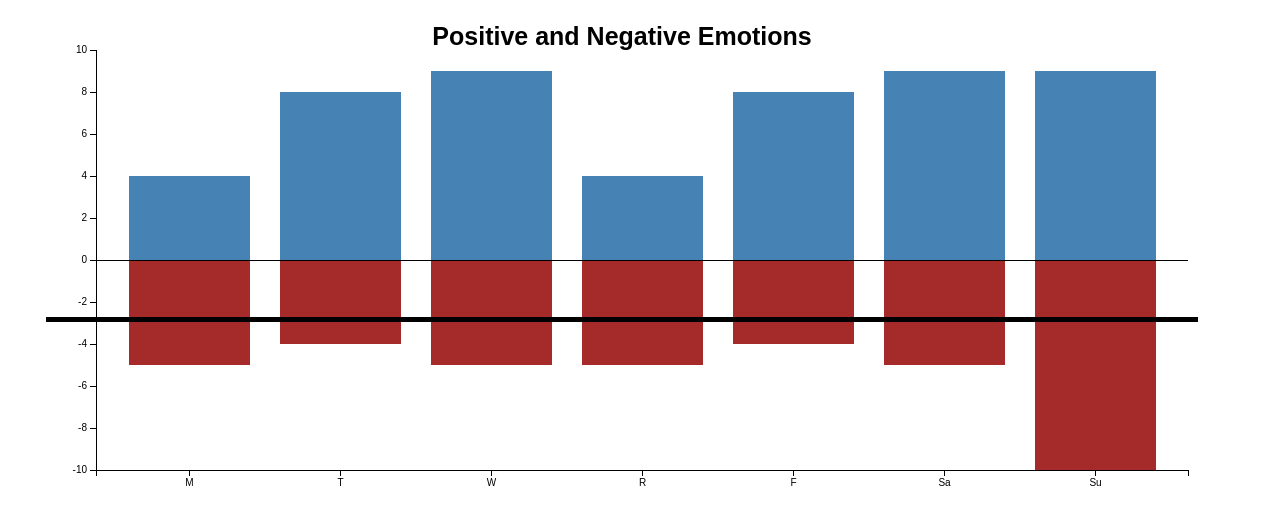
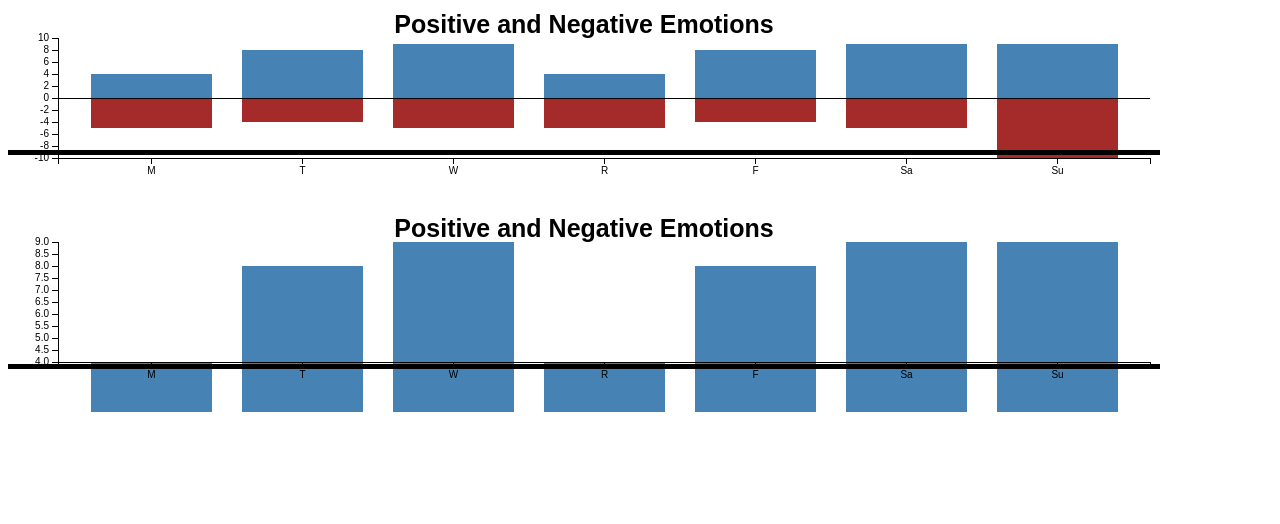
Before and after one commit to Tag0Mag0/d3_mood_chart, a plain HTML site: page index.html in a window 1280 px wide. Drawn offline with nearby package versions, Linux system fonts and the light colour scheme.

Commit message:
added mood chart

```diff
--- /dev/null
+++ b/emotions_data.js
@@ -0,0 +1 @@
+var emotionsData = [{day: "M", intensity: 4}, {day: "M", intensity: -5}, {day: "T", intensity: 8}, {day: "T", intensity: -4}, {day: "W", intensity: 9}, {day:"W", intensity:-5}, {day:"R", intensity: 4}, {day:"R", intensity:-5}, {day:"F", intensity: 8}, {day:"F", intensity:-4}, {day:"Sa", intensity:9}, {day:"Sa", intensity:-5}, {day:"Su", intensity:9}, {day:"Su", intensity:-10}];
--- a/index.html
+++ b/index.html
@@ -4,22 +4,31 @@
   <head>
     <script type="text/javascript" src="https://cdnjs.cloudflare.com/ajax/libs/d3/3.5.3/d3.min.js" charset="utf-8" ></script>
     <script type="text/javascript" src="chart.js" charset="utf-8" ></script>
+    <script type="text/javascript" src="emotions_data.js" charset="utf-8" ></script>
+    <script type="text/javascript" src="mood_data.js" charset="utf-8" ></script>
     <link href="styles.css" rel="stylesheet" type="text/css">
   </head>
 
   <body>
-    <div id="example"></div>
+    <div id="emotions"></div>
+    <div id="mood"></div>
 
     <script>
-      var data = [{day: "M", intensity: 4}, {day: "M", intensity: -5}, {day: "T", intensity: 8}, {day: "T", intensity: -4}, {day: "W", intensity: 9}, {day:"W", intensity:-5}, {day:"R", intensity: 4}, {day:"R", intensity:-5}, {day:"F", intensity: 8}, {day:"F", intensity:-4}, {day:"Sa", intensity:9}, {day:"Sa", intensity:-5}, {day:"Su", intensity:9}, {day:"Su", intensity:-10}];
+      var graphWidth = window.innerWidth * .9;
 
-      var graphWidth = window.innerWidth * .9
-
-      d3.select("#example")
-        .datum(data)
+      d3.select("#emotions")
+        .datum(emotionsData)
           .call(columnChart()
             .width(graphWidth)
-            .height(500)
+            .height(200)
+            .x(function(d, i) { return d.day; })
+            .y(function(d, i) { return d.intensity; }));
+
+      d3.select("#mood")
+        .datum(moodData)
+          .call(columnChart()
+            .width(graphWidth)
+            .height(200)
             .x(function(d, i) { return d.day; })
             .y(function(d, i) { return d.intensity; }));
     </script>
--- /dev/null
+++ b/mood_data.js
@@ -0,0 +1 @@
+var moodData = [{day: "M", intensity: 4}, {day: "T", intensity: 8}, {day: "W", intensity: 9}, {day:"R", intensity: 4}, {day:"F", intensity: 8}, {day:"Sa", intensity:9}, {day:"Su", intensity:9}];
```
